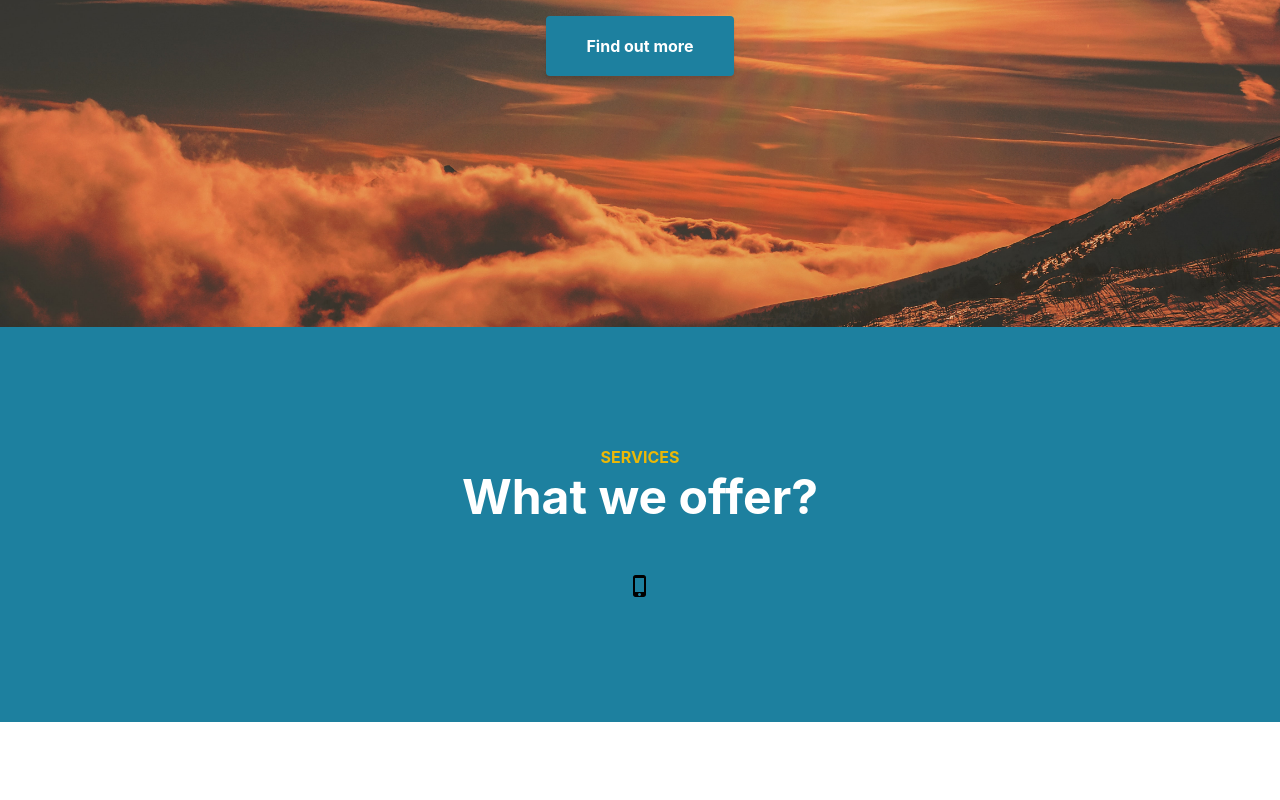
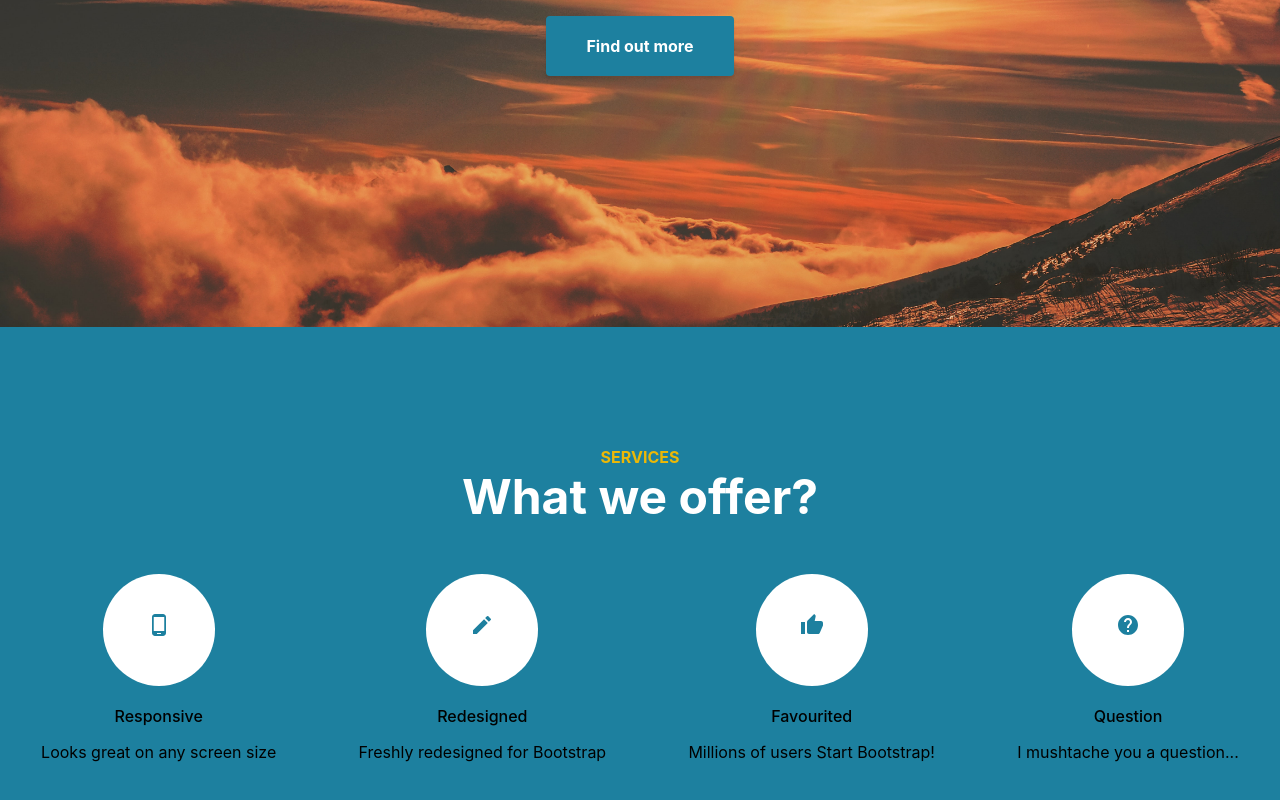
Before and after one commit to abdulhanan5643/Portfolio-in-react.js, a React (Create React App) app: page / in a window 1280 px wide. Shown: the part 389-1189 px from the top of the page. Before the commit the page ends 1111 px from the top, so only its background shows below. Built offline with nearby package versions, Linux system fonts and the light colour scheme.

Commit message:
services part 3

```diff
--- a/package.json
+++ b/package.json
@@ -3,6 +3,7 @@
   "version": "0.1.0",
   "private": true,
   "dependencies": {
+    "@material-ui/core": "^4.11.0",
     "@material-ui/icons": "^4.9.1",
     "@testing-library/jest-dom": "^4.2.4",
     "@testing-library/react": "^9.5.0",
--- a/src/Components/ServicesComponent.js
+++ b/src/Components/ServicesComponent.js
@@ -1,7 +1,9 @@
-import { PhoneIphone } from '@material-ui/icons';
 import React, { Component } from 'react';
 import '../css/Services.css';
-import PhoneIphoneIcon from '@material-ui/icons/PhoneIphone';
+import PhoneAndroidIcon from '@material-ui/icons/PhoneAndroid';
+import CreateIcon from '@material-ui/icons/Create';
+import ThumbUpIcon from '@material-ui/icons/ThumbUp';
+import HelpIcon from '@material-ui/icons/Help';
 
 class Services extends Component {
     render() {
@@ -10,16 +12,24 @@ class Services extends Component {
             <h2>What we offer?</h2>
             <div className="row">
                 <div>
-                    <span><PhoneIphoneIcon /></span>
+                    <span><PhoneAndroidIcon /></span>
+                    <h4>Responsive</h4>
+                    <p>Looks great on any screen size</p>
                 </div>
                 <div>
-                    <span></span>
+                    <span><CreateIcon /></span>
+                    <h4>Redesigned</h4>
+                    <p>Freshly redesigned for Bootstrap</p>
                 </div>
                 <div>
-                    <span></span>
+                    <span><ThumbUpIcon /></span>
+                    <h4>Favourited</h4>
+                    <p>Millions of users Start Bootstrap!</p>
                 </div>
                 <div>
-                    <span></span>
+                    <span><HelpIcon /></span>
+                    <h4>Question</h4>
+                    <p>I mushtache you a question...</p>
                 </div>
             </div>
         </div>
--- a/src/css/Services.css
+++ b/src/css/Services.css
@@ -19,3 +19,27 @@
     margin-bottom: 48px;
     margin-top: 0;
 }
+
+.services>.row {
+    display: flex;
+    justify-content: space-around
+}
+
+.services>.row h4 {
+    margin-bottom: .5rem;
+    font-family: inherit;
+    font-weight: 500;
+    line-height: 1.2;
+    color: inherit;
+}
+
+.services>.row span {
+    background-color: white;
+    width: 112px;
+    height: 112px;
+    display: inline-block;
+    border-radius: 50%;
+    color: #1d809f;
+    font-size: 36px;
+    line-height: 100px;
+}
```
Also changed, not shown: 1 other file (tests, documents, lock files or other folders).
